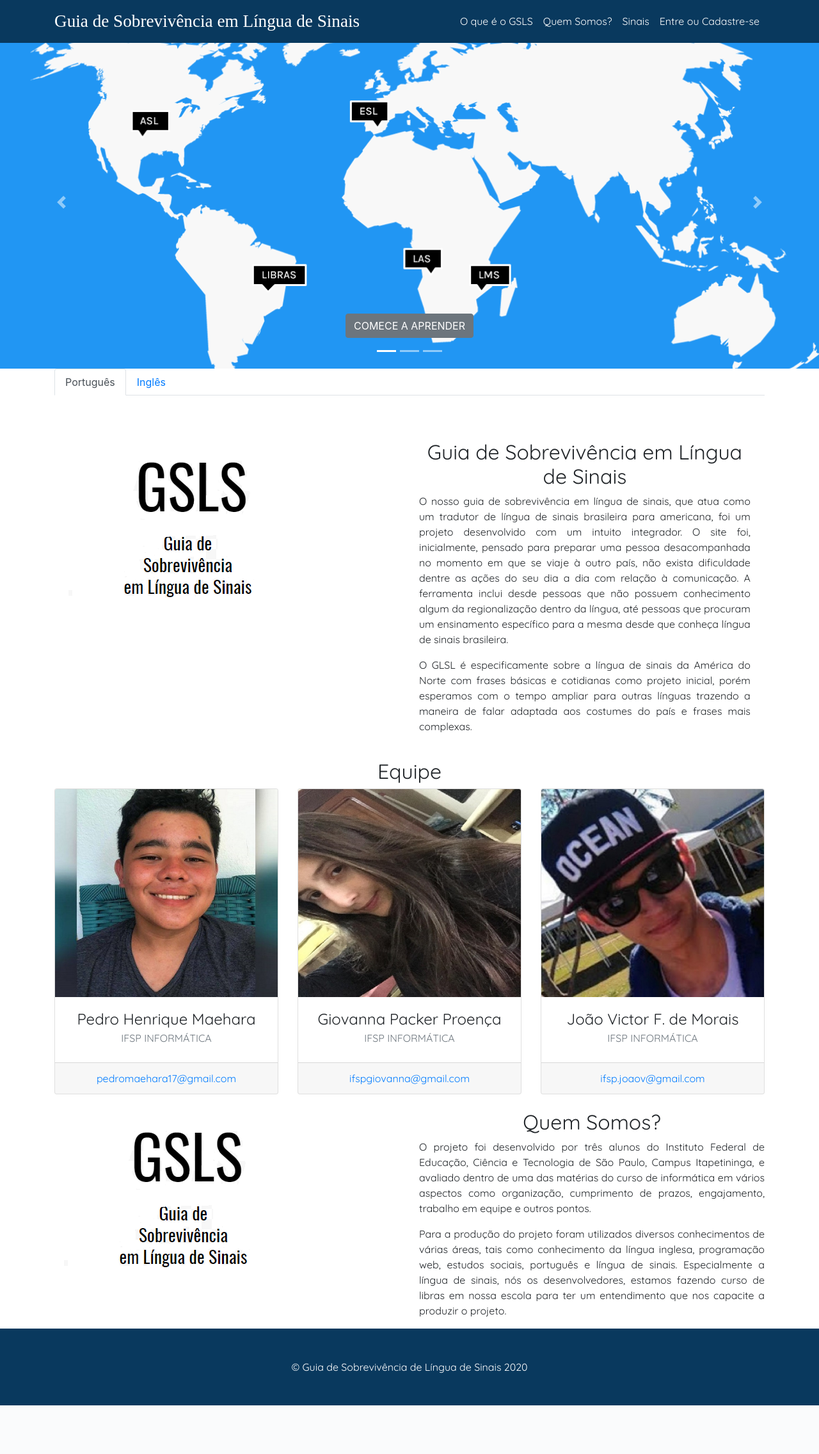
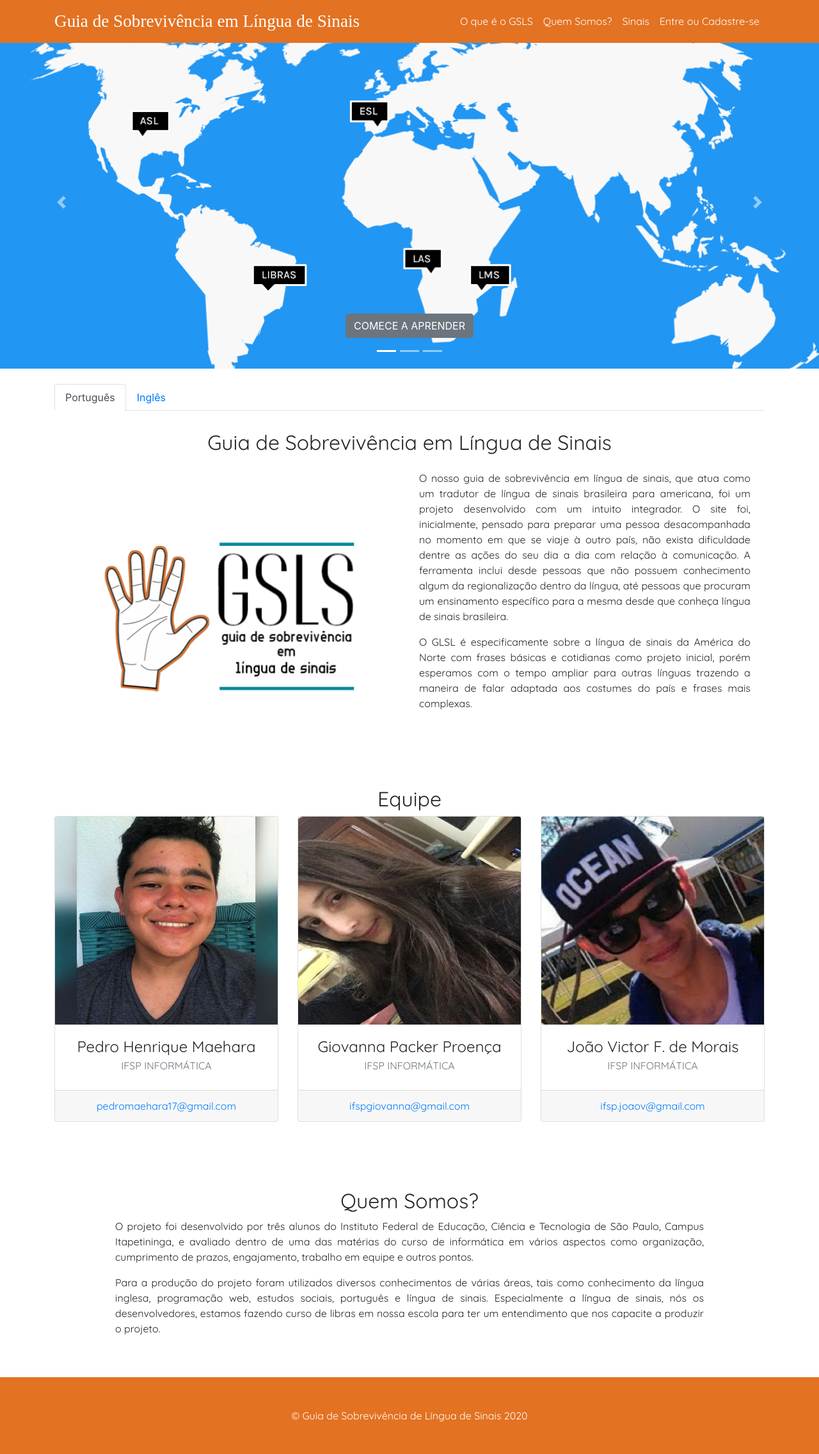
Before and after one commit to joaomorais1f/GSLS, a PHP site: page /gsls/ in a window 1280 px wide. Shown: the whole page at 64% size. Before the commit the page ends 2196 px from the top, so only its background shows below. Run offline with PHP 8.4, Linux system fonts and the light colour scheme; data that the repository does not hold is empty; some libraries are stand-ins or nearby versions; some web fonts are replaced.

Commit message:
alinhamentos / logo, icon, banner / paleta de cores

```diff
--- a/publico/css/estilo.css
+++ b/publico/css/estilo.css
@@ -89,7 +89,11 @@ input[type="file"] {
 }
 
 .footer {
-    background-color: #09395eff;
+    background-color: #E37222;
+}
+
+.navbarcolor {
+    background-color: #E37222;
 }
 #page-content {
   flex: 1 0 auto;
@@ -137,7 +141,9 @@ input[type="file"] {
 .title {
     font-weight: bold;
 }
-
+.img-home {
+    margin-top: 6rem !important;
+}
 @media (max-width: 991px) {
     .img-home {
         padding-left: 20%;
@@ -192,3 +198,7 @@ input[type="file"] {
 .dados {
     margin: 5% auto ;
 }
+
+.secao {
+    margin-top:5rem !important;
+}
--- a/visao/cabecalho.php
+++ b/visao/cabecalho.php
@@ -6,8 +6,8 @@ if (isset($_SESSION['logado'])) {
 } else {
     echo "";
 } ?>
-<nav class="navbar fixed-top navbar-expand-lg navbar-dark  fixed-top" style="background-color: #09395eff;">
-    <div class="container">
+<nav class="navbar fixed-top navbar-expand-lg navbar-dark  fixed-top navbarcolor">
+    <div class=" container">
     <a class="navbar-brand" id="titulo_cabecalho" href="">Guia de Sobrevivência em Língua de Sinais</a>
     <button class="navbar-toggler navbar-toggler-right" type="button" data-toggle="collapse" data-target="#navbarResponsive" aria-controls="navbarResponsive" aria-expanded="false" aria-label="Toggle navigation">
         <span class="navbar-toggler-icon"></span>
@@ -31,7 +31,7 @@ if (isset($_SESSION['logado'])) {
                 <li class="nav-item pl-2">
                     <div class="dropdown">
                         <button class="btn btn-secondary dropdown-toggle cabecalho" type="button" id="dropdownMenuButton" data-toggle="dropdown" aria-haspopup="true" aria-expanded="false">
-                            Olá, <?=ucfirst($nome[0]); ?>
+                            Olá, <?= ucfirst($nome[0]); ?>
                         </button>
                         <div class="dropdown-menu" aria-labelledby="dropdownMenuButton">
                             <a class="dropdown-item cabecalho" href="conta">Conta</a>
--- a/visao/home/index.visao.php
+++ b/visao/home/index.visao.php
@@ -13,14 +13,14 @@
             </a>
           </div>
         </div>
-        <div class="carousel-item" style="background-image: url('./publico/images/a.png')">
+        <div class="carousel-item" style="background-image: url('./publico/images/banner2.jpg')">
           <div class="carousel-caption">
             <a href="palavra">
               <h3> <button class="btn btn-secondary">COMECE A APRENDER</button></h3>
             </a>
           </div>
         </div>
-        <div class="carousel-item" style="background-image: url('./publico/images/pepe.jpg')">
+        <div class="carousel-item" style="background-image: url('./publico/images/banner3.png')">
           <div class="carousel-caption">
             <a href="palavra">
               <h3> <button class="btn btn-secondary">COMECE A APRENDER</button></h3>
@@ -39,7 +39,7 @@
     </div>
   </header>
   <div class="container">
-    <ul class="nav nav-tabs" id="languages" role="tablist">
+    <ul class="nav nav-tabs mt-4" id="languages" role="tablist">
       <li class="nav-item">
         <a class="nav-link active" id="portuguese-tab" data-toggle="tab" href="#portuguese" role="tab" aria-controls="portuguese-language" aria-selected="true">Português</a>
       </li>
@@ -49,18 +49,19 @@
     </ul>
     <div class="tab-content" id="myTabContent">
       <div class="tab-pane fade show active" id="portuguese" role="tabpanel" aria-labelledby="portuguese-tab">
-        <h2 id="gsls" class="text-center text-white"> GSLS</h2>
+        <h2 id="gsls" class="text-center text-white"> </h2>
         <div class="row" style="padding: 2%">
+          <h2 class="text-center cabecalho text-center col-12 mb-4">Guia de Sobrevivência em Língua de Sinais</h2>
           <div class="col-lg-6 mx-auto">
-            <img class="img-fluid rounded mb-4 img-home" src="./publico/images/img-01.png" alt="">
+            <img class="img-fluid rounded mt-5 img-home" src="./publico/images/logo_oficial.png" alt="">
           </div>
           <div class="col-lg-6">
-            <h2 class="text-center cabecalho">Guia de Sobrevivência em Língua de Sinais</h2>
             <p class="text-justify cabecalho"> O nosso guia de sobrevivência em língua de sinais, que atua como um tradutor de língua de sinais brasileira para americana, foi um projeto desenvolvido com um intuito integrador. O site foi, inicialmente, pensado para preparar uma pessoa desacompanhada no momento em que se viaje à outro país, não exista dificuldade dentre as ações do seu dia a dia com relação à comunicação. A ferramenta inclui desde pessoas que não possuem conhecimento algum da regionalização dentro da língua, até pessoas que procuram um ensinamento específico para a mesma desde que conheça língua de sinais brasileira. </p>
             <p class="text-justify cabecalho"> O GLSL é especificamente sobre a língua de sinais da América do Norte com frases básicas e cotidianas como projeto inicial, porém esperamos com o tempo ampliar para outras línguas trazendo a maneira de falar adaptada aos costumes do país e frases mais complexas.</p>
           </div>
         </div>
-        <h2 class="text-center cabecalho">Equipe</h2>
+        <div class="secao">
+        <h2 class="text-center cabecalho ">Equipe</h2>
         <div class="row">
           <div class="col-lg-4 col-md-6 mb-4">
             <div class="card h-100 text-center">
@@ -102,32 +103,31 @@
             </div>
           </div>
         </div>
+        </div>
+        <div class="secao mb-5">
         <div class="row">
-          <div class="col-lg-6 d-none d-lg-block d-xl-block">
-            <img class="img-fluid rounded mb-4 col-md-auto" src="./publico/images/img-01.png" alt="logo do projeto">
-          </div>
-          <div class="col-lg-6">
+          <div class="col-lg-10 text-center m-auto">
             <h2 class="text-center cabecalho" id="quem">Quem Somos?</h2>
             <p class="text-justify cabecalho">O projeto foi desenvolvido por três alunos do Instituto Federal de Educação, Ciência e Tecnologia de São Paulo, Campus Itapetininga, e avaliado dentro de uma das matérias do curso de informática em vários aspectos como organização, cumprimento de prazos, engajamento, trabalho em equipe e outros pontos. </p>
             <p class="text-justify cabecalho">Para a produção do projeto foram utilizados diversos conhecimentos de várias áreas, tais como conhecimento da língua inglesa, programação web, estudos sociais, português e língua de sinais. Especialmente a língua de sinais, nós os desenvolvedores, estamos fazendo curso de libras em nossa escola para ter um entendimento que nos capacite a produzir o projeto. </p>
-
           </div>
         </div>
+</div>
       </div>
       <div class="tab-pane fade" id="english" role="tabpanel" aria-labelledby="english-tab">
-        <h2 id="gsls" class="text-center cabecalho text-white"> GSLS</h2>
+        <h2 id="gsls" class="text-center cabecalho text-white"></h2>
         <div class="row" style="padding: 2%">
+          <h2 class="text-center cabecalho text-center col-12 mb-4">Guia de Sobrevivencia de Sinais(ingles)</h2>
           <div class="col-lg-6">
-            <img class="img-fluid rounded mb-4 img-home" src="./publico/images/img-01.png" alt="">
+            <img class="img-fluid rounded mb-4 img-home" src="./publico/images/logo_oficial.png" alt="">
           </div>
           <div class="col-lg-6">
-            <h2 class="text-center cabecalho">Guia de Sobrevivencia de Sinais(ingles)</h2>
             <p class="text-justify cabecalho"> O nosso guia de sobrevivência em língua de sinais, que atua como um tradutor de língua de sinais brasileira para americana, foi um projeto desenvolvido com um intuito integrador. O site foi, inicialmente, pensado para preparar uma pessoa desacompanhada no momento em que se viaje à outro país, não exista dificuldade dentre as ações do seu dia a dia com relação à comunicação. A ferramenta inclui desde pessoas que não possuem conhecimento algum da regionalização dentro da língua, até pessoas que procuram um ensinamento específico para a mesma desde que conheça língua de sinais brasileira. </p>
             <p class="text-justify cabecalho"> O GLSL é especificamente sobre a língua de sinais da América do Norte com frases básicas e cotidianas como projeto inicial, porém esperamos com o tempo ampliar para outras línguas trazendo a maneira de falar adaptada aos costumes do país e frases mais complexas.</p>
           </div>
         </div>
+        <div class="secao">
         <h2 class="text-center cabecalho">Team</h2>
-
         <div class="row">
           <div class="col-lg-4 col-md-6 mb-4">
             <div class="card h-100 text-center">
@@ -169,17 +169,20 @@
             </div>
           </div>
         </div>
+</div>
+<div class="secao mb-5">
         <div class="row">
-          <div class="col-lg-6 d-none d-lg-block d-xl-block">
+          <!-- <div class="col-lg-6 d-none d-lg-block d-xl-block">
             <img class="img-fluid rounded mb-4" src="./publico/images/img-01.png" alt="logo do projeto">
-          </div>
-          <div class="col-lg-6">
+          </div> -->
+          <div class="col-lg-10 text-center m-auto">
             <h2 class="text-center cabecalho" id="quem">Who are we?</h2>
             <p class="text-justify cabecalho">O projeto foi desenvolvido por três alunos do Instituto Federal de Educação, Ciência e Tecnologia de São Paulo, Campus Itapetininga, e avaliado dentro de uma das matérias do curso de informática em vários aspectos como organização, cumprimento de prazos, engajamento, trabalho em equipe e outros pontos. </p>
             <p class="text-justify cabecalho">Para a produção do projeto foram utilizados diversos conhecimentos de várias áreas, tais como conhecimento da língua inglesa, programação web, estudos sociais, português e língua de sinais. Especialmente a língua de sinais, nós os desenvolvedores, estamos fazendo curso de libras em nossa escola para ter um entendimento que nos capacite a produzir o projeto. </p>
 
           </div>
         </div>
+</div>
       </div>
     </div>
   </div>
--- a/visao/template.php
+++ b/visao/template.php
@@ -3,7 +3,7 @@
 <head>
     <title>GSLS</title>
     <base href="<?= URL_BASE ?>">
-    <link rel="shortcut icon" href="./publico/images/logo.png">
+    <link rel="shortcut icon" href="./publico/images/small_hand.png">
     <meta name="viewport" content="width=device-width, initial-scale=1, shrink-to-fit=no">
     <meta name="description" content="">
     <meta name="author" content="">
--- a/visao/usuario/conta.visao.php
+++ b/visao/usuario/conta.visao.php
@@ -34,7 +34,7 @@
                          Você tem certeza que deseja excluir sua conta?
                      </div>
                      <div class="modal-footer">
-                         <a href="conta/delete/<?= $_SESSION['logado']['idusuario'] ?>" class="btn btn-danger button-href text-center"> EXCLUIR CONTA </a>
+                         <a href="conta/delete/<?= $_SESSION['logado']['idusuario'] ?>" class="btn btn-danger button-href text-center cabecalho"> Excluir Conta </a>
                          <button type="button" class="btn btn-secondary cabecalho" data-dismiss="modal">Fechar</button>
                      </div>
                  </div>
```
Also changed, not shown: publico/images/banner2.jpg (added), publico/images/banner3.png (added), publico/images/icon_hand.png (added), publico/images/logo_oficial.png (added), publico/images/small_hand.png (added). Lines whose indentation alone changed are shown as unchanged.
